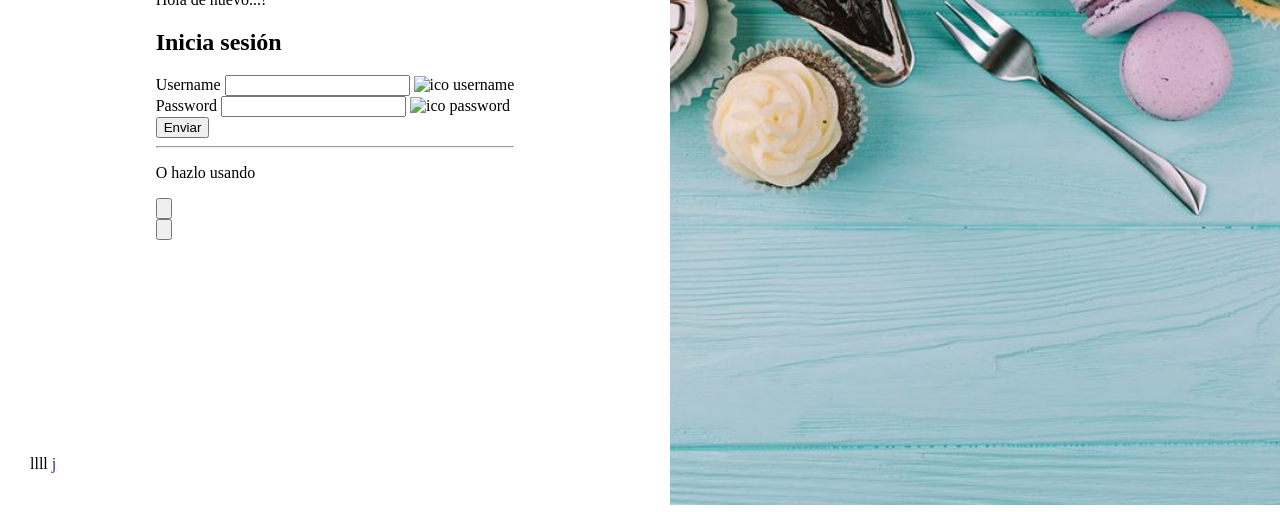
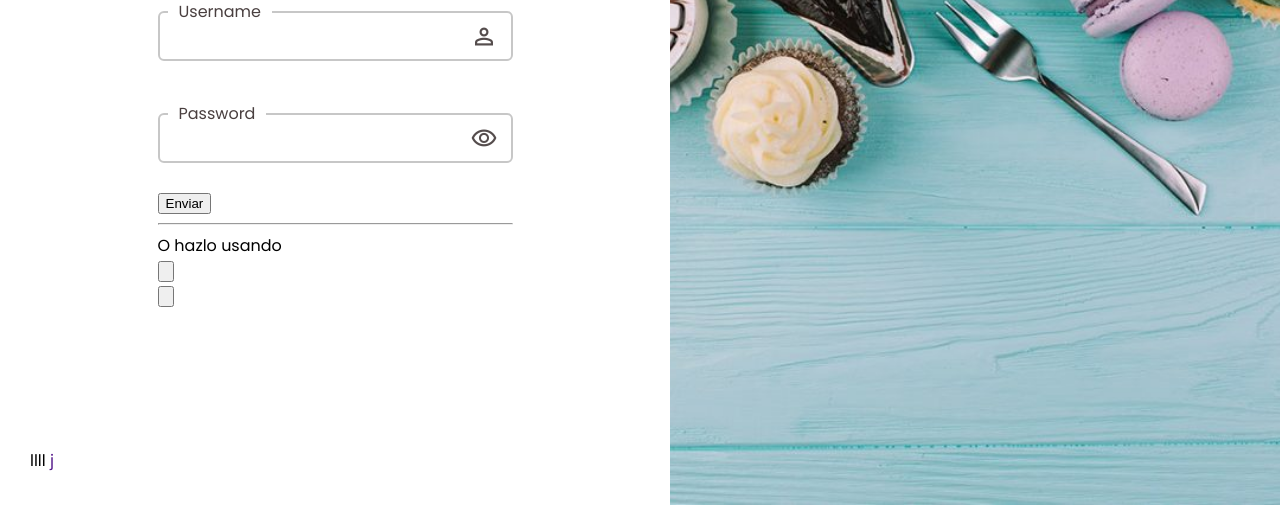
Before and after one commit to K3ury99/Pagina-de-Ana, a plain HTML site: page index.html in a window 1280 px wide. Shown: the part 295-807 px from the top of the page. Drawn offline with nearby package versions, Linux system fonts and the light colour scheme; a web font is replaced by a local one.

Commit message:
fix: Avance de el UI de login

```diff
--- a/Pastry/css/login.css
+++ b/Pastry/css/login.css
@@ -1,15 +1,18 @@
 /* #region  Main */
 
 
-.main-divisor  {
+.main-divisor {
   display: flex;
-height: 100%;
-}
-.main {
   height: 100%;
 }
 
-html, body {
+.main {
+  height: 100%;
+  font-family: "Poppins", sans-serif;
+}
+
+html,
+body {
   padding: 0px;
   margin: 0px;
   height: 100%;
@@ -33,6 +36,7 @@ html, body {
   height: 100%;
   object-fit: cover;
 }
+
 /* #endregion*/
 
 /*#region Login Box*/
@@ -49,12 +53,54 @@ html, body {
   object-fit: contain;
   height: 100%;
 }
+
 /*#endregion*/
 
 .login-handler-cont {
-display: flex;
-justify-content: center;
+  display: flex;
+  justify-content: center;
 }
 
+.login-handler p {
+  font-size: 16px;
+  margin: 0px;
+  /* color: gray; */
+}
+.login-handler h2 {
+  margin: 0px;
+  font-weight: 600;
+  font-size: 40px;
+}
+
+.input-container {
+  display: flex;
+  flex-direction: column;
+}
+
+.input-container input {
+  border: 0.15em #c7c7c7 solid;
+  border-radius: 6px;
+  height: 44px;
+  width: 347px;
+}
+
+.input-container label {
+  position: relative;
+  background: white;
+  top: 13px;
+  color: #493f3f;
+  left: 10px;
+  width: fit-content;
+  padding: 0px 11px;
+}
+
+.input-container span {
+  width: fit-content;
+  position: relative;
+  bottom: 38px;
+  left: 313px;
+  color: #554d4d;
+  font-size: 27px;
+}
 
 /*#endregion*/
--- a/index.html
+++ b/index.html
@@ -5,6 +5,13 @@
   <meta charset="UTF-8">
   <meta name="viewport" content="width=device-width, initial-scale=1.0">
   <link rel="stylesheet" href="Pastry/css/login.css">
+  <link rel="preconnect" href="https://fonts.googleapis.com">
+  <link rel="preconnect" href="https://fonts.gstatic.com" crossorigin>
+  <link
+    href="https://fonts.googleapis.com/css2?family=Playwrite+GB+S:ital,wght@0,100..400;1,100..400&family=Poppins:ital,wght@0,100;0,200;0,300;0,400;0,500;0,600;0,700;0,800;0,900;1,100;1,200;1,300;1,400;1,500;1,600;1,700;1,800;1,900&family=Roboto:ital,wght@0,100;0,300;0,400;0,500;0,700;0,900;1,100;1,300;1,400;1,500;1,700;1,900&display=swap"
+    rel="stylesheet">
+  <link rel="stylesheet"
+    href="https://fonts.googleapis.com/css2?family=Material+Symbols+Outlined:opsz,wght,FILL,GRAD@24,400,0,0" />
   <title>Bondelic</title>
 </head>
 
@@ -25,12 +32,16 @@
             <div class="input-container">
               <label for="username">Username</label>
               <input type="text" name="username" id="username">
-              <img src="" alt="ico username">
+              <span class="material-symbols-outlined">
+                person
+              </span>
             </div>
             <div class="input-container">
               <label for="password">Password</label>
               <input type="password" name="password" id="password">
-              <img src="" alt="ico password">
+              <span class="material-symbols-outlined">
+                visibility
+                </span>
             </div>
             <div class="btn-container">
               <button>Enviar</button>
```
